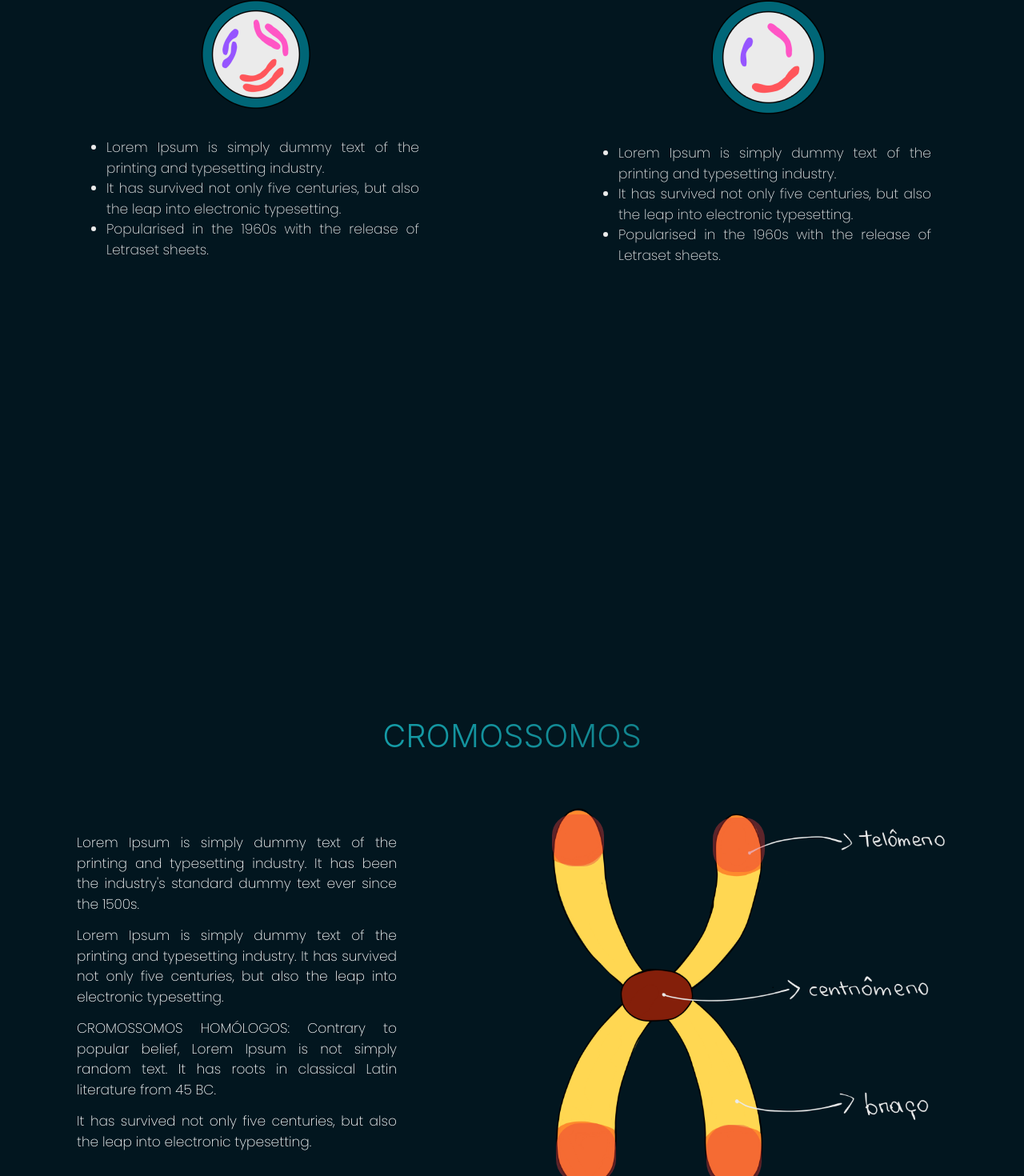
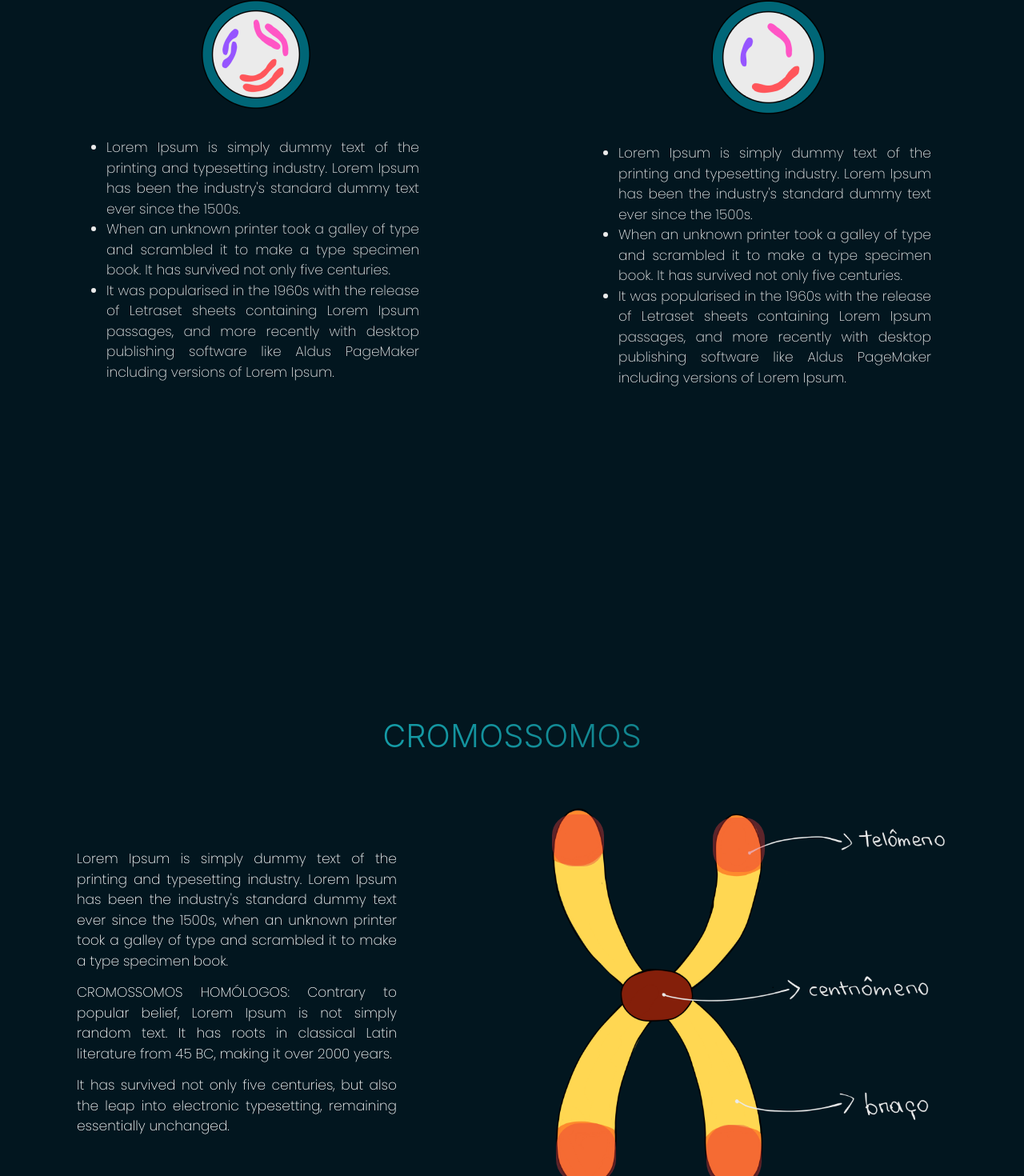
Before and after one commit to Matheus1415/Mendel, a React (Vite) app: page /fundamentos in a window 1280 px wide. Shown: the part 1144-2614 px from the top of the page at 80% size. Built offline with nearby package versions, Linux system fonts and the light colour scheme.

Commit message:
Consertando os erros

```diff
--- a/src/pages/Fundamentos/index.jsx
+++ b/src/pages/Fundamentos/index.jsx
@@ -1,31 +1,26 @@
-import React, { useState } from 'react'; // Importa o React e o hook useState para gerenciamento de estado
-import { Box, Flex, Heading, Image, Text, UnorderedList, ListItem } from '@chakra-ui/react'; // Importa os componentes do Chakra UI
-import { LayoutIntroduction } from '../../layout/LayoutIntroduction'; // Importa o layout de introdução
+import { Box, Flex, Heading, Image, Text, UnorderedList, ListItem } from '@chakra-ui/react';
+import { LayoutIntroduction } from '../../layout/LayoutIntroduction';
+import React from 'react';
 
 export const Fundamentos = () => {
-    // Estado para controlar o efeito de hover
-    const [mouseOver, setMouseOver] = useState(false);
-
-    // Função para ser chamada quando o mouse passar sobre o elemento
+    // Function to handle hover events
     const telomenoOver = () => {
-        setMouseOver(true);
-        console.log("Mouse Over Telomeno"); // Log no console quando o mouse passa sobre o elemento
-    }
+        console.log("Mouse Over Telômero"); // Log to console on hover
+    };
 
     return (
         <>
-            {/* Componente de introdução com uma consulta específica */}
             <LayoutIntroduction query="FUNDAMENTOS">
                 FUNDAMENTOS DA GENÉTICA
             </LayoutIntroduction>
 
-            {/* Seção para exibir categorias das células */}
+            {/* Section for Cell Categories */}
             <Box as='section' w='100%' h="64rem">
                 <Heading variant="PrimaryTitle" textAlign="center" mt="6.75rem" mb="4rem">
                     CATEGORIAS DA CÉLULAS
                 </Heading>
                 <Flex justifyContent="space-around">
-                    {/* Caixa para Célula Diploide */}
+                    {/* Box for Diploid Cell */}
                     <Box
                         display="flex"
                         flexDirection="column"
@@ -38,15 +33,14 @@ export const Fundamentos = () => {
                         </Heading>
                         <Image src='/assets/diploid-cell.png' alt="Célula Diploide" />
                         <UnorderedList textAlign="justify" color="Primary" fontSize="17px" fontWeight="275">
-                            <ListItem>Lorem Ipsum is simply dummy text of the printing and typesetting industry.</ListItem>
-                            <ListItem>It has survived not only five centuries, but also the leap into electronic typesetting.</ListItem>
-                            <ListItem>Popularised in the 1960s with the release of Letraset sheets.</ListItem>
+                            <ListItem>Lorem Ipsum is simply dummy text of the printing and typesetting industry. Lorem Ipsum has been the industry's standard dummy text ever since the 1500s.</ListItem>
+                            <ListItem>When an unknown printer took a galley of type and scrambled it to make a type specimen book. It has survived not only five centuries.</ListItem>
+                            <ListItem>It was popularised in the 1960s with the release of Letraset sheets containing Lorem Ipsum passages, and more recently with desktop publishing software like Aldus PageMaker including versions of Lorem Ipsum.</ListItem>
                         </UnorderedList>
                     </Box>
 
-                    {/* Caixa para Célula Haploide */}
+                    {/* Box for Haploid Cell */}
                     <Box
-                        position="relative"
                         display="flex"
                         flexDirection="column"
                         alignItems="center"
@@ -58,40 +52,29 @@ export const Fundamentos = () => {
                         </Heading>
                         <Image src='/assets/haploid-cell.png' alt="Célula Haploide" />
                         <UnorderedList textAlign="justify" color="Primary" fontSize="17px" fontWeight="275">
-                            <ListItem>Lorem Ipsum is simply dummy text of the printing and typesetting industry.</ListItem>
-                            <ListItem>It has survived not only five centuries, but also the leap into electronic typesetting.</ListItem>
-                            <ListItem>Popularised in the 1960s with the release of Letraset sheets.</ListItem>
+                            <ListItem>Lorem Ipsum is simply dummy text of the printing and typesetting industry. Lorem Ipsum has been the industry's standard dummy text ever since the 1500s.</ListItem>
+                            <ListItem>When an unknown printer took a galley of type and scrambled it to make a type specimen book. It has survived not only five centuries.</ListItem>
+                            <ListItem>It was popularised in the 1960s with the release of Letraset sheets containing Lorem Ipsum passages, and more recently with desktop publishing software like Aldus PageMaker including versions of Lorem Ipsum.</ListItem>
                         </UnorderedList>
                     </Box>
                 </Flex>
             </Box>
 
-            {/* Seção para exibir cromossomos */}
+            {/* Section for Chromosomes */}
             <Box as='section' w='100%' h="64rem">
                 <Heading variant="PrimaryTitle" textAlign="center" mt="6.75rem" mb="4rem">
                     CROMOSSOMOS
                 </Heading>
                 <Flex textAlign='center' alignItems='center' justifyContent='space-around'>
                     <Box maxWidth='25rem'>
-                        {/* Textos explicativos sobre cromossomos */}
-                        <Text variant="Paragraph">
-                            Lorem Ipsum is simply dummy text of the printing and typesetting industry. It has been the industry's standard dummy text ever since the 1500s.
-                        </Text>
-                        <Text variant="Paragraph">
-                            Lorem Ipsum is simply dummy text of the printing and typesetting industry. It has survived not only five centuries, but also the leap into electronic typesetting.
-                        </Text>
-                        <Text variant="Paragraph">
-                            CROMOSSOMOS HOMÓLOGOS: Contrary to popular belief, Lorem Ipsum is not simply random text. It has roots in classical Latin literature from 45 BC.
-                        </Text>
-                        <Text variant="Paragraph">
-                            It has survived not only five centuries, but also the leap into electronic typesetting.
-                        </Text>
+                        <Text variant="Paragraph">Lorem Ipsum is simply dummy text of the printing and typesetting industry. Lorem Ipsum has been the industry's standard dummy text ever since the 1500s, when an unknown printer took a galley of type and scrambled it to make a type specimen book.</Text>
+                        <Text variant="Paragraph">CROMOSSOMOS HOMÓLOGOS: Contrary to popular belief, Lorem Ipsum is not simply random text. It has roots in classical Latin literature from 45 BC, making it over 2000 years.</Text>
+                        <Text variant="Paragraph">It has survived not only five centuries, but also the leap into electronic typesetting, remaining essentially unchanged.</Text>
                     </Box>
 
-                    {/* Caixa para imagem de cromossomos com áreas destacadas */}
+                    {/* Box for Chromosome Image with Highlighted Areas */}
                     <Box maxHeight='30rem' maxWidth='31rem' position='relative'>
                         <Image src='/assets/cromossome-image.png' alt="Cromossomos" />
-                        {/* Áreas destacadas no cromossomo */}
                         <Box
                             bg='red.500'
                             opacity='0.4'
@@ -101,8 +84,8 @@ export const Fundamentos = () => {
                             position='absolute'
                             top='2%'
                             left='0.5%'
-                            onMouseOver={telomenoOver} // Define o evento de hover
-                        ></Box> {/* Telômetro superior esquerdo */}
+                            onMouseOver={telomenoOver}
+                        ></Box>
                         <Box
                             bg='red.500'
                             opacity='0.4'
@@ -112,8 +95,8 @@ export const Fundamentos = () => {
                             position='absolute'
                             top='3%'
                             left='41%'
-                            onMouseOver={telomenoOver} // Define o evento de hover
-                        ></Box> {/* Telômetro superior direito */}
+                            onMouseOver={telomenoOver}
+                        ></Box>
                         <Box
                             bg='red.500'
                             opacity='0.4'
@@ -123,8 +106,8 @@ export const Fundamentos = () => {
                             position='absolute'
                             top='82.5%'
                             left='1.5%'
-                            onMouseOver={telomenoOver} // Define o evento de hover
-                        ></Box> {/* Telômetro inferior esquerdo */}
+                            onMouseOver={telomenoOver}
+                        ></Box>
                         <Box
                             bg='red.500'
                             opacity='0.4'
@@ -134,8 +117,8 @@ export const Fundamentos = () => {
                             position='absolute'
                             top='83%'
                             left='39.3%'
-                            onMouseOver={telomenoOver} // Define o evento de hover
-                        ></Box> {/* Telômetro inferior direito */}
+                            onMouseOver={telomenoOver}
+                        ></Box>
                     </Box>
                 </Flex>
             </Box>
```
